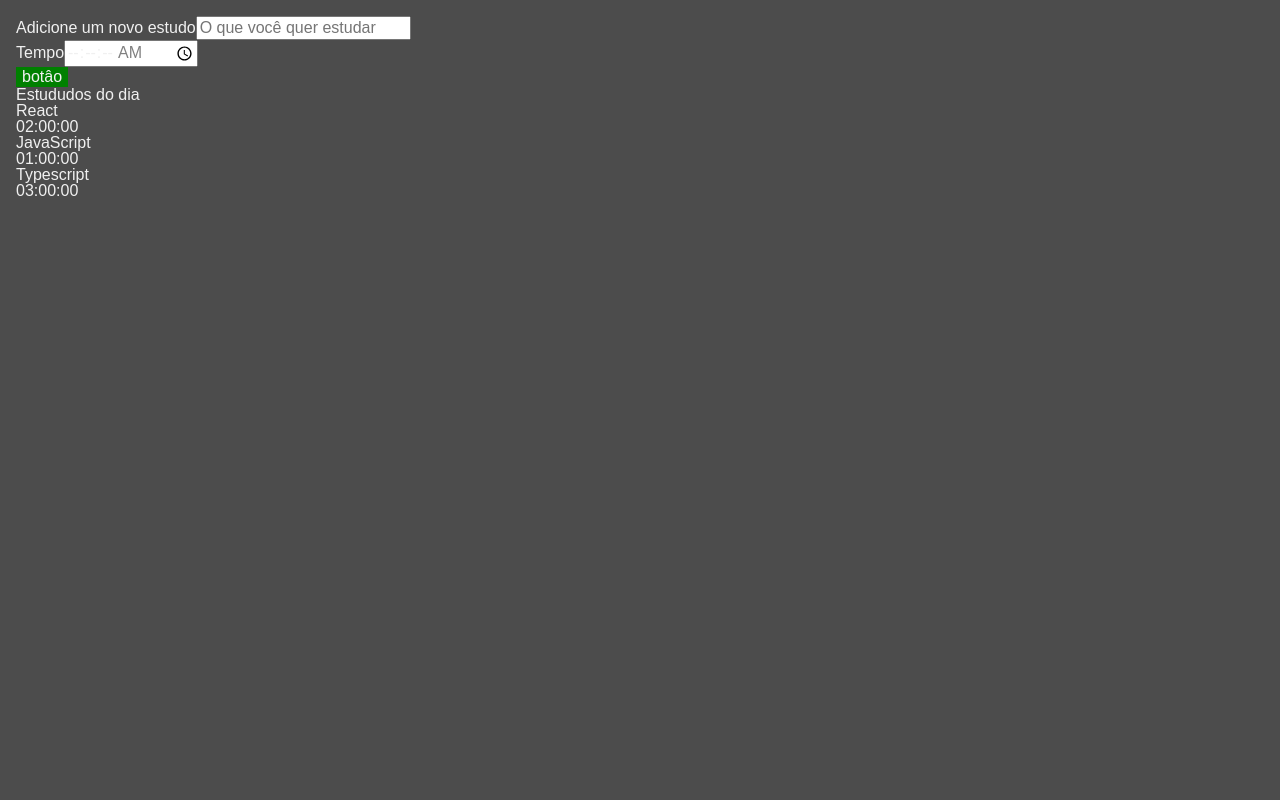
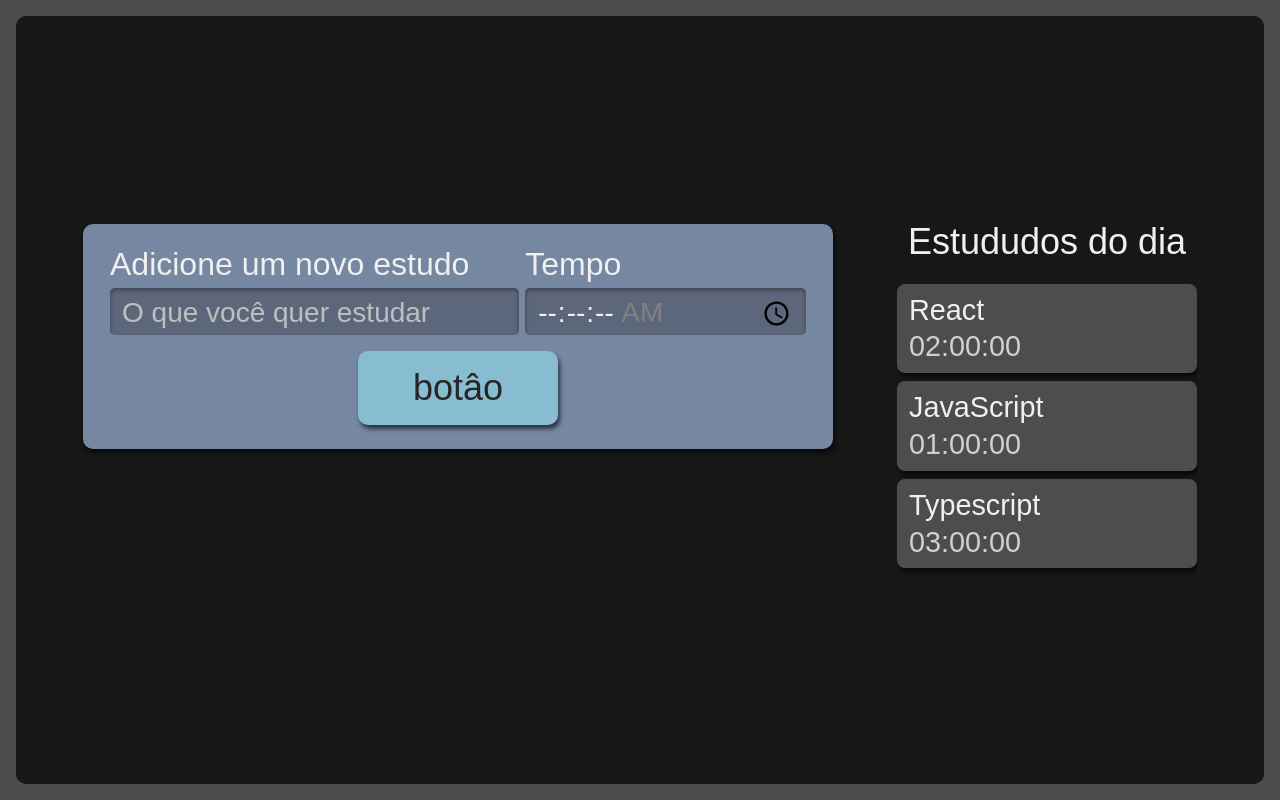
Before and after one commit to Mar-io20/studies-desafio, a React (Create React App) app: page / in a window 1280 px wide. Built offline with nearby package versions, Linux system fonts and the light colour scheme.

Commit message:
aprendi a criar estilos com scss e importar eles

```diff
--- a/package.json
+++ b/package.json
@@ -44,6 +44,7 @@
     ]
   },
   "devDependencies": {
-    "sass": "^1.44.0"
+    "sass": "^1.44.0",
+    "typescript-plugin-css-modules": "^3.4.0"
   }
 }
--- a/src/App.tsx
+++ /dev/null
@@ -1,13 +0,0 @@
-import React from "react";
-import Formulario from "./components/Formulario";
-import Lista from "./components/Lista";
-
-function App() {
-  return (
-  <div className="App">
-    <Formulario />
-    <Lista />
-  </div>)
-}
-
-export default App;
--- a/src/components/Botao/index.tsx
+++ b/src/components/Botao/index.tsx
@@ -1,13 +1,10 @@
 import React from "react";
+import './style.scss'
 
 class Botao extends React.Component {
   render() {
-        const estaAtivo = true;
-        const styles = {
-            backgroundColor: estaAtivo ? "green" : "red"
-        }
     return (
-            <button style={styles}>
+        <button className="botao">
             botâo
         </button>
     )
--- /dev/null
+++ b/src/components/Botao/style.scss
@@ -0,0 +1,25 @@
+.botao {
+    align-self: center;
+    background-color: #88bcd1;
+    border-radius: 10px;
+    box-shadow: 2px 4px 4px #0000009F;
+    color: #272626;
+    cursor: pointer;
+    font-size: 1.25rem;
+    padding: 16px;
+    width: 150px;
+
+    &:active {
+      background-color: #7CA6B7;
+      box-shadow: 2px 2px 4px #0000009F inset;
+    }
+  }
+
+  @media screen and (min-width: 1280px) {
+    .botao {
+      grid-column-start: span 2;
+      justify-self: center;
+      width: 200px;
+      font-size: 2.25rem;
+    }
+  }
--- a/src/components/Formulario/index.tsx
+++ b/src/components/Formulario/index.tsx
@@ -1,14 +1,13 @@
 import React from "react";
 import Botao from "../Botao";
+import "./style.scss";
 
 class Formulario extends React.Component {
   render() {
     return (
-      <form>
-        <div>
-          <label htmlFor="tarefa">
-            Adicione um novo estudo
-          </label>
+      <form className="novaTarefa">
+        <div className="inputContainer">
+          <label htmlFor="tarefa">Adicione um novo estudo</label>
           <input
             type="text"
             name="tarefa"
@@ -17,10 +16,8 @@
             required
           />
         </div>
-        <div>
-          <label htmlFor="tempo">
-            Tempo
-          </label>
+        <div className="inputContainer">
+          <label htmlFor="tempo">Tempo</label>
           <input
             type="time"
             step="1"
--- /dev/null
+++ b/src/components/Formulario/style.scss
@@ -0,0 +1,61 @@
+.novaTarefa {
+    display:flex;
+    flex-direction: column;
+    grid-area: nova-tarefa;
+    background-color: #7687A1;
+    border-radius: 10px;
+    box-shadow: 2px 4px 4px #0000009F;
+    padding: 12px;
+
+    .inputContainer {
+      display: flex;
+      flex-direction: column;
+      width: 100%;
+      margin-bottom: 16px;
+
+      label {
+        margin-bottom: 8px;
+        font-size: 1.25rem;
+      }
+
+      input {
+        width: 100%;
+        padding: 8px 12px 4px;
+        box-sizing: border-box;
+        border: unset;
+        border-radius: 5px;
+        background-color: #5D677C;
+        box-shadow: 0px 2px 4px #2D2B2B9F inset;
+
+        &::placeholder {
+          color: #BFBFBF;
+        }
+      }
+    }
+
+    @media screen and (min-width: 1280px) {
+      flex-direction: row;
+      flex-wrap: wrap;
+      justify-content: space-around;
+      font-size: 2.25rem;
+      padding: 24px;
+      box-sizing: border-box;
+
+      .inputContainer {
+        width: calc(60% - 12px);
+
+        &:last-of-type {
+          width: 40%;
+        }
+
+        label {
+          font-size: 2rem;
+        }
+
+        input {
+          height: 100%;
+          font-size: 1.75rem;
+        }
+      }
+    }
+  }
--- a/src/components/Lista/index.tsx
+++ b/src/components/Lista/index.tsx
@@ -1,4 +1,5 @@
 import React from "react";
+import './style.scss';
 
 function Lista() {
   const tarefas = [
@@ -15,11 +16,11 @@
     }
   ];
   return (
-    <aside>
+    <aside className="listaTarefas">
       <h2>Estududos do dia </h2>
       <ul>
         {tarefas.map((item, index) => (
-          <li key={index}>
+          <li key={index} className="item">
             <h3>{item.tarefa}</h3>
             <span>{item.tempo}</span>
           </li>
--- /dev/null
+++ b/src/components/Lista/style.scss
@@ -0,0 +1,75 @@
+.listaTarefas {
+    grid-area: tarefas;
+    height: 100%;
+
+    h2 {
+      font-size: 1.25rem;
+      margin-bottom: 12px;
+    }
+
+    ul {
+      max-height: 350px;
+      overflow-y: scroll;
+        scrollbar-width: thin;
+    }
+
+    @media screen and (min-width:1280px) {
+
+      h2{
+        text-align: center;
+        font-size: 2.25rem;
+        margin-bottom: 24px;
+      }
+
+      ul {
+        overflow: auto;
+        max-height: 500px;
+      }
+    }
+  }
+
+  .item {
+    background-color: #4D4D4D;
+    border-radius: 8px;
+    box-shadow: 2px 4px 4px #0000009F;
+    padding: 12px;
+    margin-bottom: 8px;
+    position: relative;
+    cursor: pointer;
+
+    h3 {
+      margin-bottom: 8px;
+      word-break: break-all;
+    }
+
+    span {
+      color: #D0D0D0;
+    }
+
+    @media screen and (min-width:1280px) {
+      font-size: 1.8rem;
+    }
+  }
+
+  .itemSelecionado {
+    background-color: #292929;
+    box-shadow: 2px 4px 4px #0000009F inset;
+  }
+
+  .itemCompletado {
+    background-color: #566F42;
+    cursor: auto;
+
+    .concluido {
+      display: block;
+      background-image: url('../../assets/img/check-mark.svg');
+      background-repeat: no-repeat;
+      background-size: 38px 38px;
+      position: absolute;
+      top: 50%;
+      right: 12px;
+      transform: translateY(-50%);
+      width: 42px;
+      height: 43px;
+    }
+  }
--- a/src/index.tsx
+++ b/src/index.tsx
@@ -1,7 +1,7 @@
 import React from 'react';
 import ReactDOM from 'react-dom';
 import './index.css';
-import App from './App';
+import App from './pages/App';
 
 ReactDOM.render(
   <React.StrictMode>
--- /dev/null
+++ b/src/pages/App.tsx
@@ -0,0 +1,15 @@
+import React from "react";
+import Formulario from "../components/Formulario";
+import Lista from "../components/Lista";
+import "./style.scss";
+
+function App() {
+  return (
+    <div className="AppStyle">
+      <Formulario />
+      <Lista />
+    </div>
+  );
+}
+
+export default App;
--- /dev/null
+++ b/src/pages/style.scss
@@ -0,0 +1,30 @@
+.AppStyle {
+    display: grid;
+    grid-template-rows: min-content min-content auto;
+    grid-template-areas:
+    "nova-tarefa"
+    "cronometro"
+    "tarefas"
+    ;
+    row-gap: 24px;
+    min-width: 320px;
+    min-height: calc(100vh - 32px);
+    width: 100%;
+    padding: 32px;
+    box-sizing: border-box;
+    border-radius: 10px;
+    background-color: #171717;
+
+    @media screen and (min-width:1280px)  {
+      grid-template-areas:
+      "nova-tarefa tarefas"
+      "cronometro tarefas"
+      ;
+      column-gap: 64px;
+      grid-template-rows: min-content min-content;
+      grid-template-columns: 750px 300px;
+      justify-content: center;
+      align-content: center;
+      padding: 64px;
+    }
+  }
```
Also changed, not shown: src/assets/img/check-mark.svg (added), 1 other file (tests, documents, lock files or other folders). Lines whose indentation alone changed are shown as unchanged.
